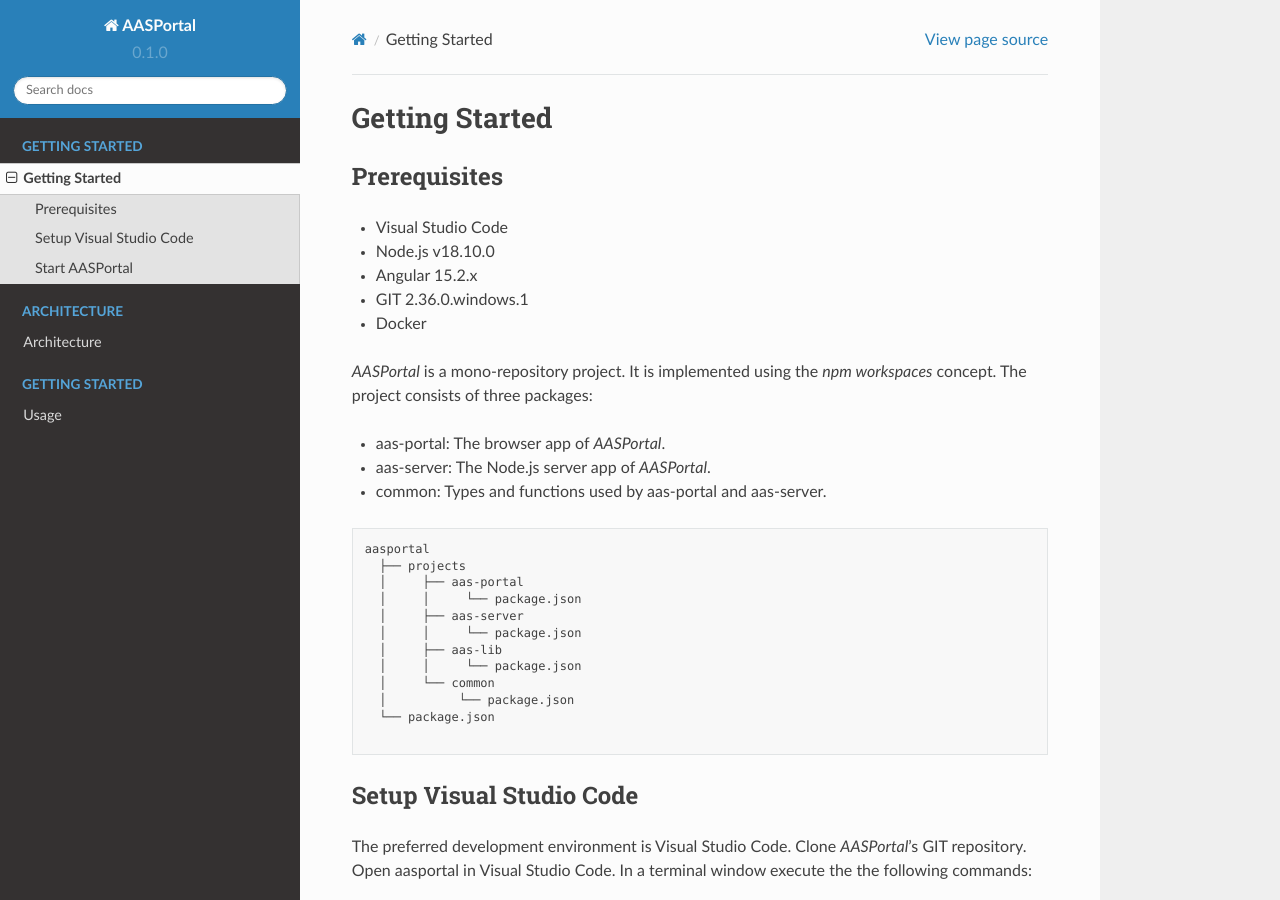
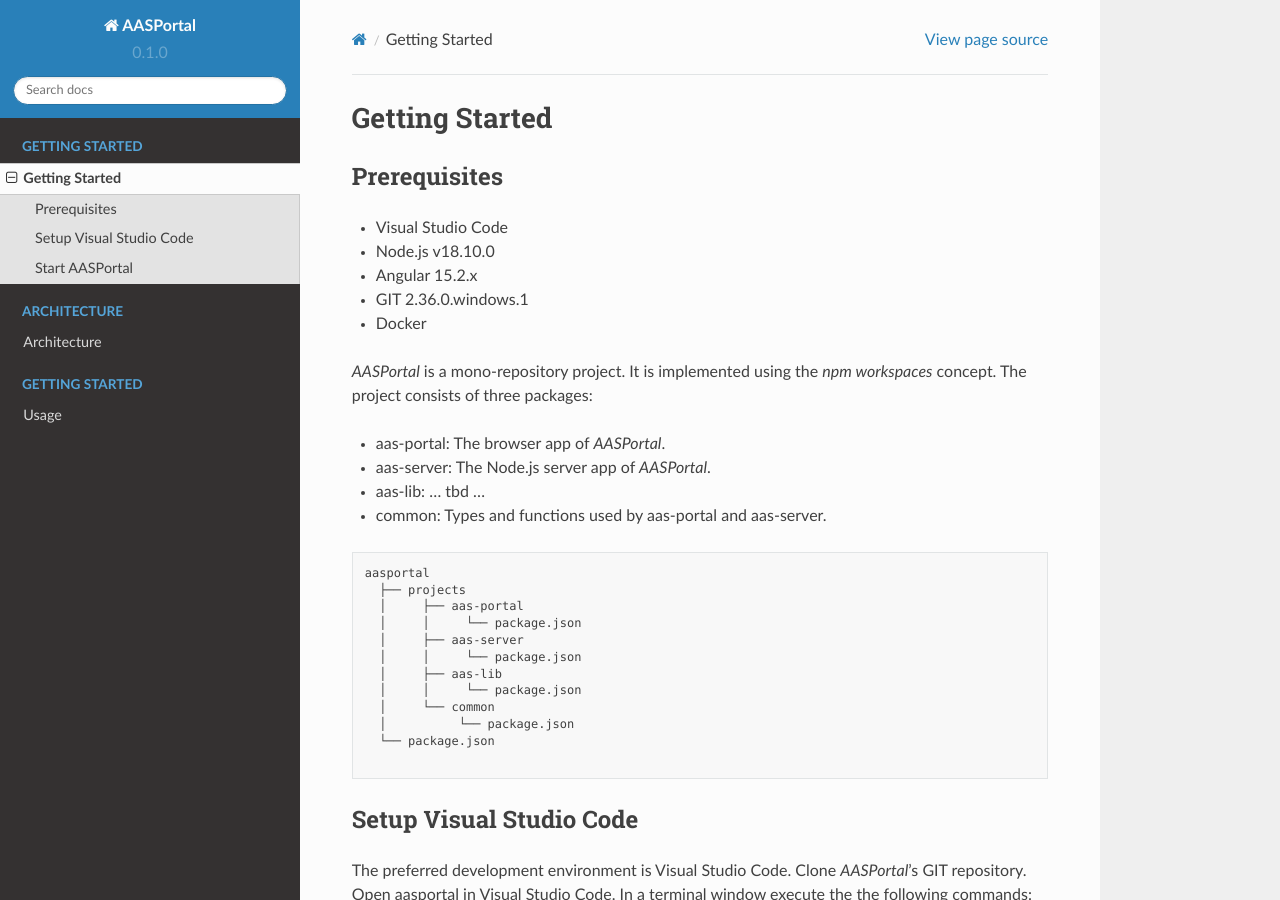
Before and after one commit to fpethig/rtd-tutorial, a Sphinx documentation site: the page built from docs/source/gettingstarted.md, in a window 1280 px wide and 900 px high. Built offline with Sphinx 7.4.7 and the Read the Docs theme 2.0.0, drawn with Linux system fonts in a browser that asks for light colours.

Commit message:
Update gettingstarted.md

````diff
--- a/docs/source/gettingstarted.md
+++ b/docs/source/gettingstarted.md
@@ -9,6 +9,7 @@
 *AASPortal* is a mono-repository project. It is implemented using the *npm workspaces* concept. The project consists of three packages:
 - aas-portal: The browser app of *AASPortal*.
 - aas-server: The Node.js server app of *AASPortal*.
+- aas-lib: ... tbd ...
 - common: Types and functions used by aas-portal and aas-server.
 
 ```txt
````
